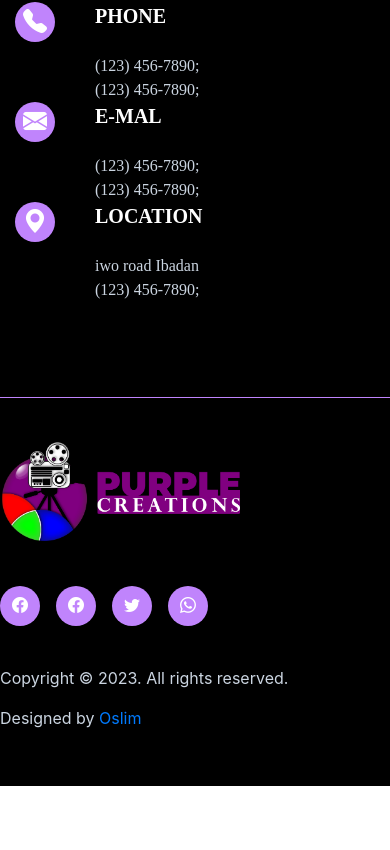
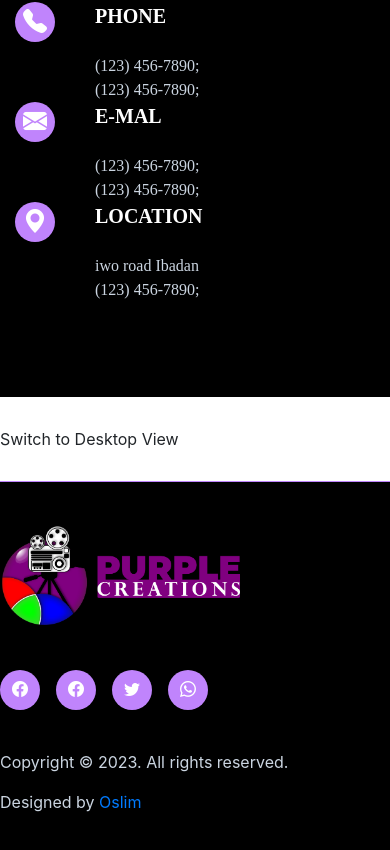
Before and after one commit to oslim4321/Adam-s-Video-Editor-Portfolio-, a Next.js app: page / in a window 390 px wide. Shown: the part 6711-7561 px from the top of the page. Before the commit the page ends 7497 px from the top, so only its background shows below. Built offline with nearby package versions, Linux system fonts and the light colour scheme.

Commit message:
work on  a function to change the mobile view of a use to desktop

```diff
--- /dev/null
+++ b/src/components/DesktopViewButton .js
@@ -0,0 +1,25 @@
+import React from "react";
+
+const DesktopViewButton = () => {
+  const handleClick = () => {
+    const userAgent = window.navigator.userAgent;
+    console.log(userAgent, "userAgent");
+    // Check if the user agent contains the keyword "Mobile"
+    const isMobile = /Mobile/.test(userAgent);
+    console.log(isMobile, "isMobile");
+    // If the user agent indicates a mobile device
+    if (isMobile) {
+      // Change the viewport meta tag to disable responsiveness
+      const metaViewport = document.querySelector('meta[name="viewport"]');
+      metaViewport.content = "width=1200, initial-scale=1.0";
+    }
+  };
+
+  return (
+    <section>
+      <button onClick={handleClick}>Switch to Desktop View</button>
+    </section>
+  );
+};
+
+export default DesktopViewButton;
--- a/src/pages/index.js
+++ b/src/pages/index.js
@@ -1,4 +1,3 @@
-import Image from "next/image";
 import { Inter } from "next/font/google";
 import HomePage from "@/components/HomePage";
 import MyServices from "@/components/MyServices";
@@ -9,6 +8,7 @@ import HelpFulTips from "@/components/HelpFulTips";
 import Teams from "@/components/Teams";
 import SnippetOfOurWork from "@/components/SnippetOfOurWork";
 import ContactUs from "@/components/ContactUs";
+import DesktopViewButton from "@/components/DesktopViewButton ";
 
 const inter = Inter({ subsets: ["latin"] });
 
@@ -24,6 +24,7 @@ export default function Home() {
       <Testimonial />
       <SnippetOfOurWork />
       <ContactUs />
+      <DesktopViewButton />
     </main>
   );
 }
```
